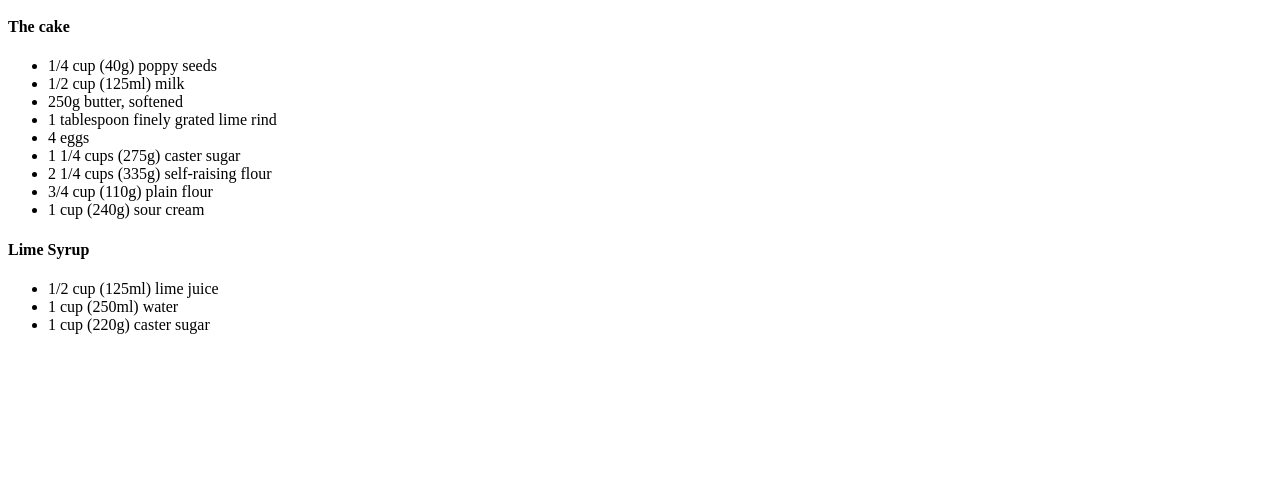
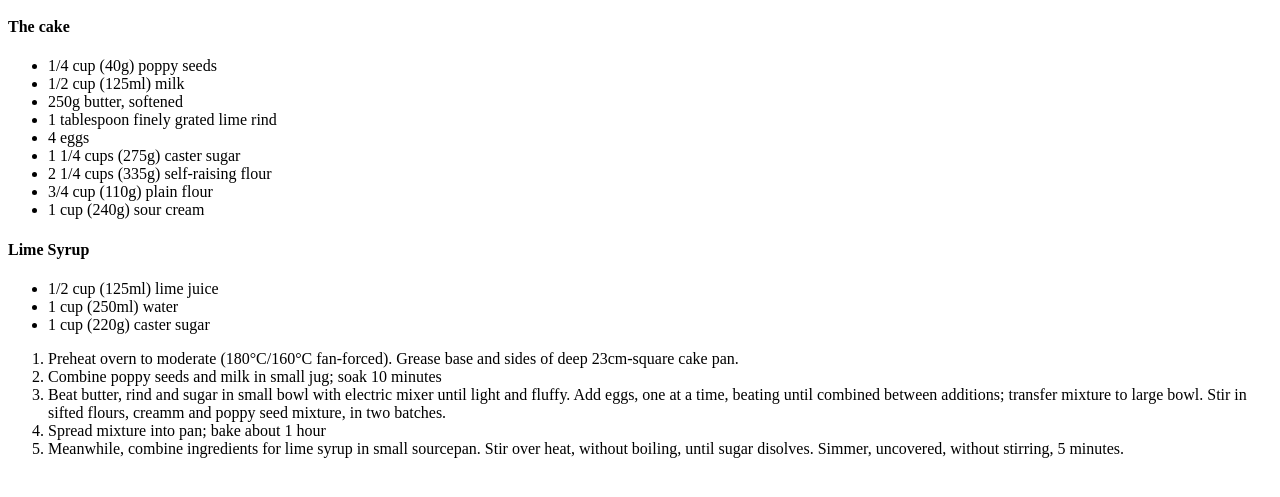
Before and after one commit to Ocean00230/odin-recipes, a plain HTML site: page recipes/lime.html in a window 1280 px wide. Shown: the part 105-602 px from the top of the page. Drawn offline with Linux system fonts and the light colour scheme.

Commit message:
recipes/lime.html

```diff
--- a/recipes/lime.html
+++ b/recipes/lime.html
@@ -27,5 +27,14 @@
             <li>1 cup (250ml) water</li>
             <li>1 cup (220g) caster sugar</li>
         </ul>
+
+        <ol>
+            <li> Preheat overn to moderate (180°C/160°C fan-forced). Grease base and sides of deep 23cm-square cake pan.</li>
+            <li> Combine poppy seeds and milk in small jug; soak 10 minutes </li>
+            <li> Beat butter, rind and sugar in small bowl with electric mixer until light and fluffy. Add eggs, one at a time, beating until combined between additions; transfer mixture to large bowl. Stir in sifted flours, creamm and poppy seed mixture, in two batches.</li>
+            <li> Spread mixture into pan; bake about 1 hour</li>
+            <li> Meanwhile, combine ingredients for lime syrup in small sourcepan. Stir over heat, without boiling, until sugar disolves. Simmer, uncovered, without stirring, 5 minutes.</li>
+
+        </ol>
     </body>
 </html>
```
